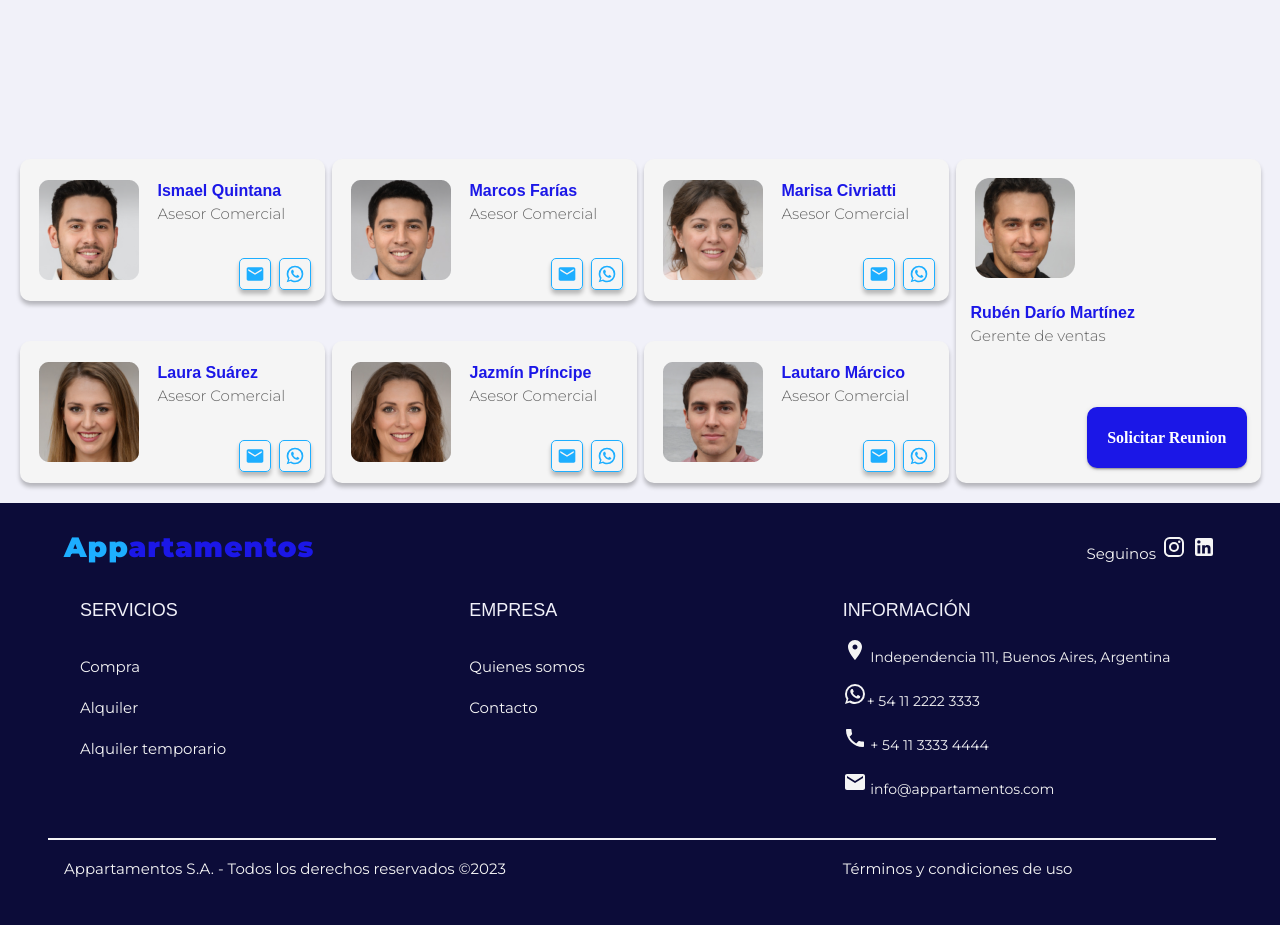
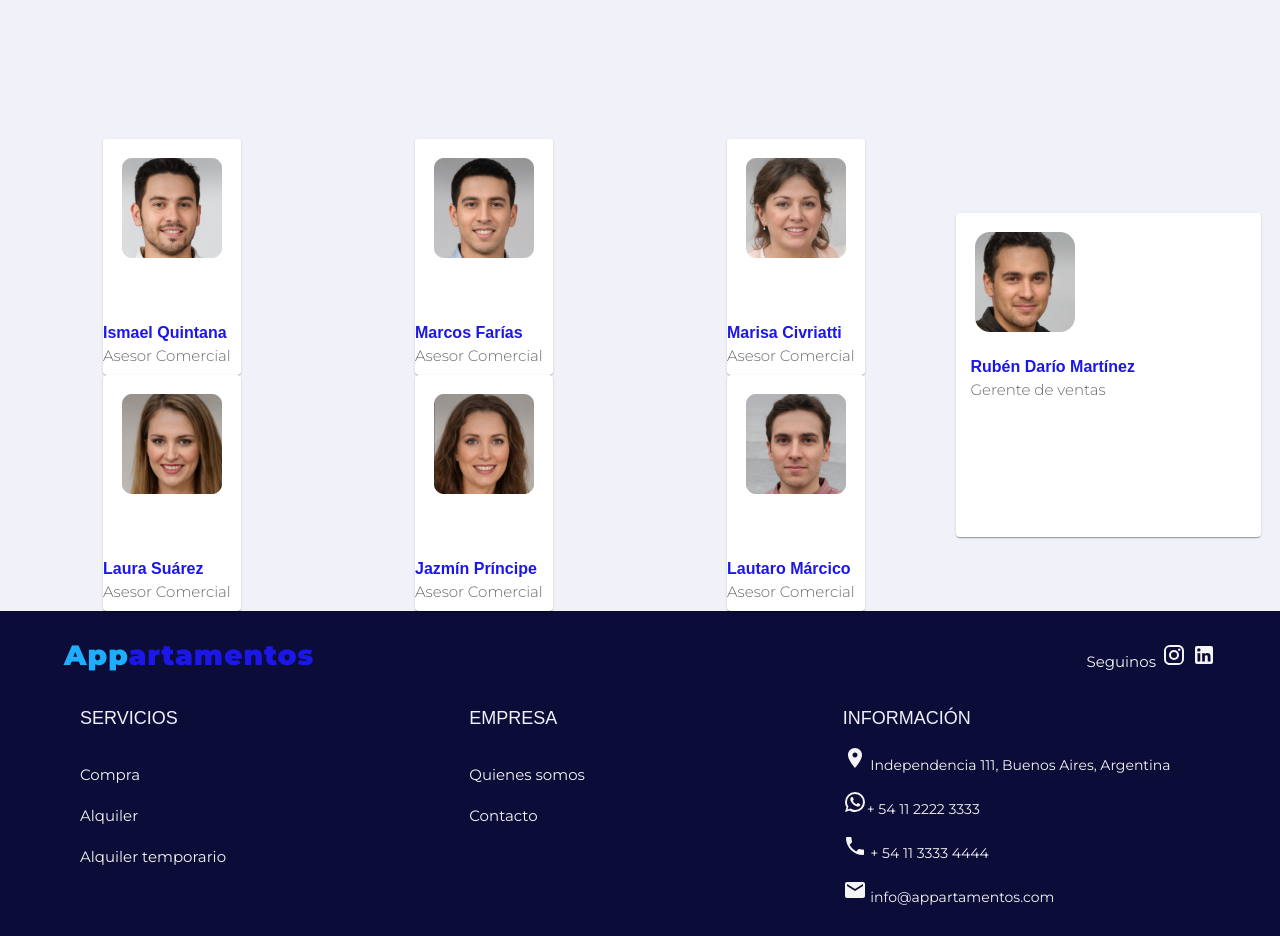
Before and after one commit to No-Country/c12-25-t-node-react, a React (Vite) app in the folder client/: page /#/about in a window 1280 px wide. Shown: the part 1020-1956 px from the top of the page. Built offline with nearby package versions, Linux system fonts and the light colour scheme.

Commit message:
refactor/#10-cards-about: create const to organize styles

```diff
--- a/client/src/components/template/cardsAbout/CardsAbout.tsx
+++ b/client/src/components/template/cardsAbout/CardsAbout.tsx
@@ -15,25 +15,12 @@ const CardsAbout: React.FC<CardsProps> = ({
 }) => {
   return (
     <Card sx={{
-      width: { xs: '175px', sm: '305px' },
-      height: { xs: 'auto', sm: '142px' },
-      background: '#F5F5F5',
-      borderRadius: '10px',
-      boxShadow: '0px 4px 4px 0px rgba(0, 0, 0, 0.25)',
-      display: 'flex',
-      flexDirection: { xs: 'column', sm: 'row' },
-      justifyContent: { lg: 'center' },
-      alignItems: 'center',
-      marginBottom: '20px',
-      margin: { xs: '20px 10px', sm: '20px 0' },
-      ...(isSpecialCard && {
+      cardStyleAbout, ...(isSpecialCard && {
         width: { xs: '370px', sm: '305px' },
         height: { xs: 'auto', sm: '324px' },
         flexDirection: { xs: 'row', sm: 'column' },
         justifyContent: 'flex-start',
-
       })
-
     }}>
       <CardMedia
         component="img"
@@ -63,19 +50,9 @@ const CardsAbout: React.FC<CardsProps> = ({
           textAlign: isSpecialCard ? { xs: 'left', sm: ' left' } : { xs: 'center', sm: 'left' },
           padding: isSpecialCard ? { xs: '5px', sm: ' 5px 15px' } : { xs: '5px', sm: '10px 0px' },
           marginBottom: isSpecialCard ? { xs: '20px' } : {},
-
-
         }}>
-          <Typography variant="h5" component="div" sx={{
-            color: '#1B17E7',
-            fontSize: '16px',
-            fontWeight: 'bold'
-          }}>
-            {name} {lastName}
-          </Typography>
-          <Typography variant="body2" color="text.secondary">
-            {position}
-          </Typography>
+          <Typography variant="h5" component="div" sx={{ color: '#1B17E7', fontSize: '16px', fontWeight: 'bold' }}> {name} {lastName} </Typography>
+          <Typography variant="body2" color="text.secondary"> {position} </Typography>
         </Box>
         {isSpecialCard ? (
           <Box sx={{ display: 'flex', justifyContent: isSpecialCard ? 'flex-end' : 'center', alignItems: 'center', gap: '8px', paddingRight: '14px', }}>
@@ -89,10 +66,10 @@ const CardsAbout: React.FC<CardsProps> = ({
           </Box>
         ) : (
           <Box sx={{ display: 'flex', justifyContent: { xs: 'center', sm: 'flex-end' }, alignItems: 'center', gap: '8px', paddingRight: { xs: 'auto', sm: '14px' }, margin: { xs: '10px auto', sm: '0' } }}>
-            <IconButton color="secondary" size="small" sx={{ borderRadius: '5px', border: '1px solid #1DAEFF', boxShadow: '0px 4px 4px 0px rgba(0, 0, 0, 0.25)' }}>
+            <IconButton color="secondary" size="small" sx={buttonStyleAbout}>
               <Email fontSize="small" />
             </IconButton>
-            <IconButton color="secondary" size="small" sx={{ borderRadius: '5px', border: '1px solid #1DAEFF', boxShadow: '0px 4px 4px 0px rgba(0, 0, 0, 0.25)' }}>
+            <IconButton color="secondary" size="small" sx={buttonStyleAbout}>
               <WhatsApp fontSize="small" />
             </IconButton>
           </Box>
@@ -103,3 +80,23 @@ const CardsAbout: React.FC<CardsProps> = ({
 }
 
 export default CardsAbout
+
+const cardStyleAbout = {
+  width: { xs: '175px', sm: '305px' },
+  height: { xs: 'auto', sm: '142px' },
+  background: '#F5F5F5',
+  borderRadius: '10px',
+  boxShadow: '0px 4px 4px 0px rgba(0, 0, 0, 0.25)',
+  display: 'flex',
+  flexDirection: { xs: 'column', sm: 'row' },
+  justifyContent: { lg: 'center' },
+  alignItems: 'center',
+  marginBottom: '20px',
+  margin: { xs: '20px 10px', sm: '20px 0' },
+}
+
+const buttonStyleAbout = {
+  borderRadius: '5px',
+  border: '1px solid #1DAEFF',
+  boxShadow: '0px 4px 4px 0px rgba(0, 0, 0, 0.25)',
+}
```
